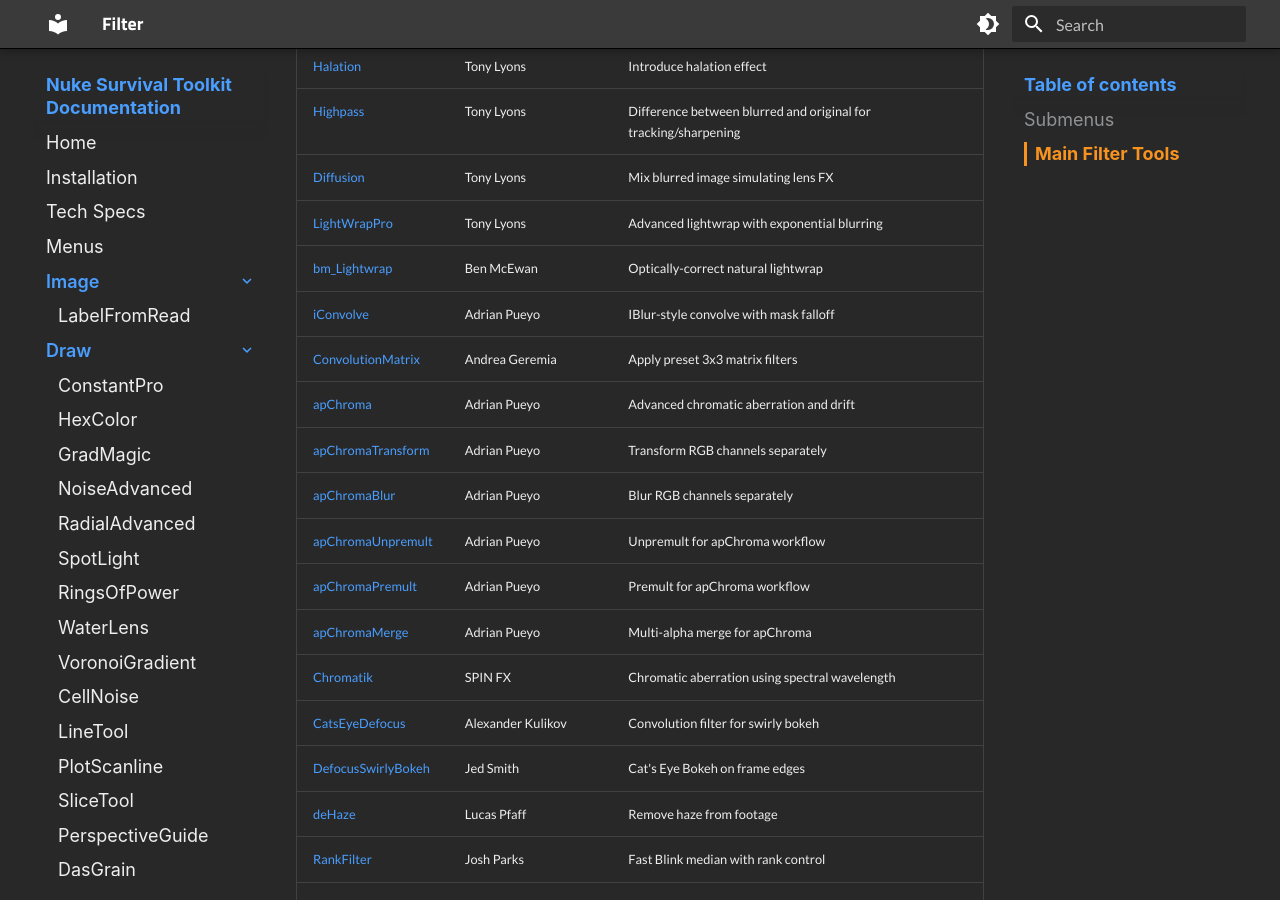
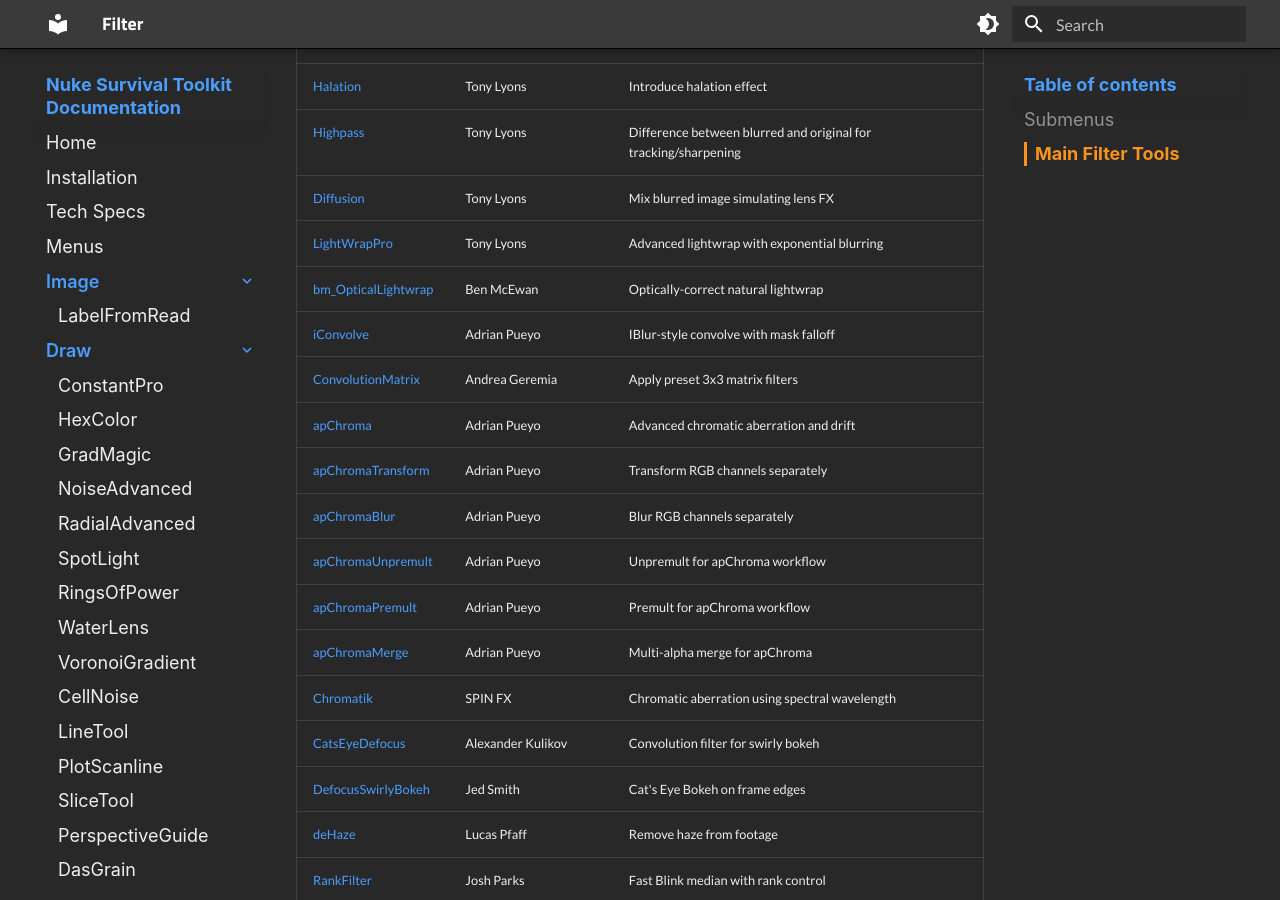
Before and after one commit to CreativeLyons/NukeSurvivalToolkit_Wiki, an MkDocs documentation site: the page built from documentation/docs/filter/index.md, in a window 1280 px wide and 900 px high, scrolled down 784 px. Built offline with MkDocs 1.6.1 and Material for MkDocs 9.7.7, drawn with Linux system fonts in a browser that asks for light colours.

Commit message:
docs(filter): rename bm_Lightwrap to bm_OpticalLightwrap
Update filter docs naming to match the actual NST node/menu entry and keep legacy name noted on the tool page.

```diff
--- a/documentation/docs/filter/index.md
+++ b/documentation/docs/filter/index.md
@@ -20,7 +20,7 @@
 | [Highpass](highpass.md) | Tony Lyons | Difference between blurred and original for tracking/sharpening |
 | [Diffusion](diffusion.md) | Tony Lyons | Mix blurred image simulating lens FX |
 | [LightWrapPro](lightwrap-pro.md) | Tony Lyons | Advanced lightwrap with exponential blurring |
-| [bm_Lightwrap](bm-lightwrap.md) | Ben McEwan | Optically-correct natural lightwrap |
+| [bm_OpticalLightwrap](bm-lightwrap.md) | Ben McEwan | Optically-correct natural lightwrap |
 | [iConvolve](iconvolve.md) | Adrian Pueyo | IBlur-style convolve with mask falloff |
 | [ConvolutionMatrix](convolution-matrix.md) | Andrea Geremia | Apply preset 3x3 matrix filters |
 | [apChroma](apchroma.md) | Adrian Pueyo | Advanced chromatic aberration and drift |
```
Also changed, not shown: documentation/docs/filter/bm-lightwrap.md (+2 -1 lines).
